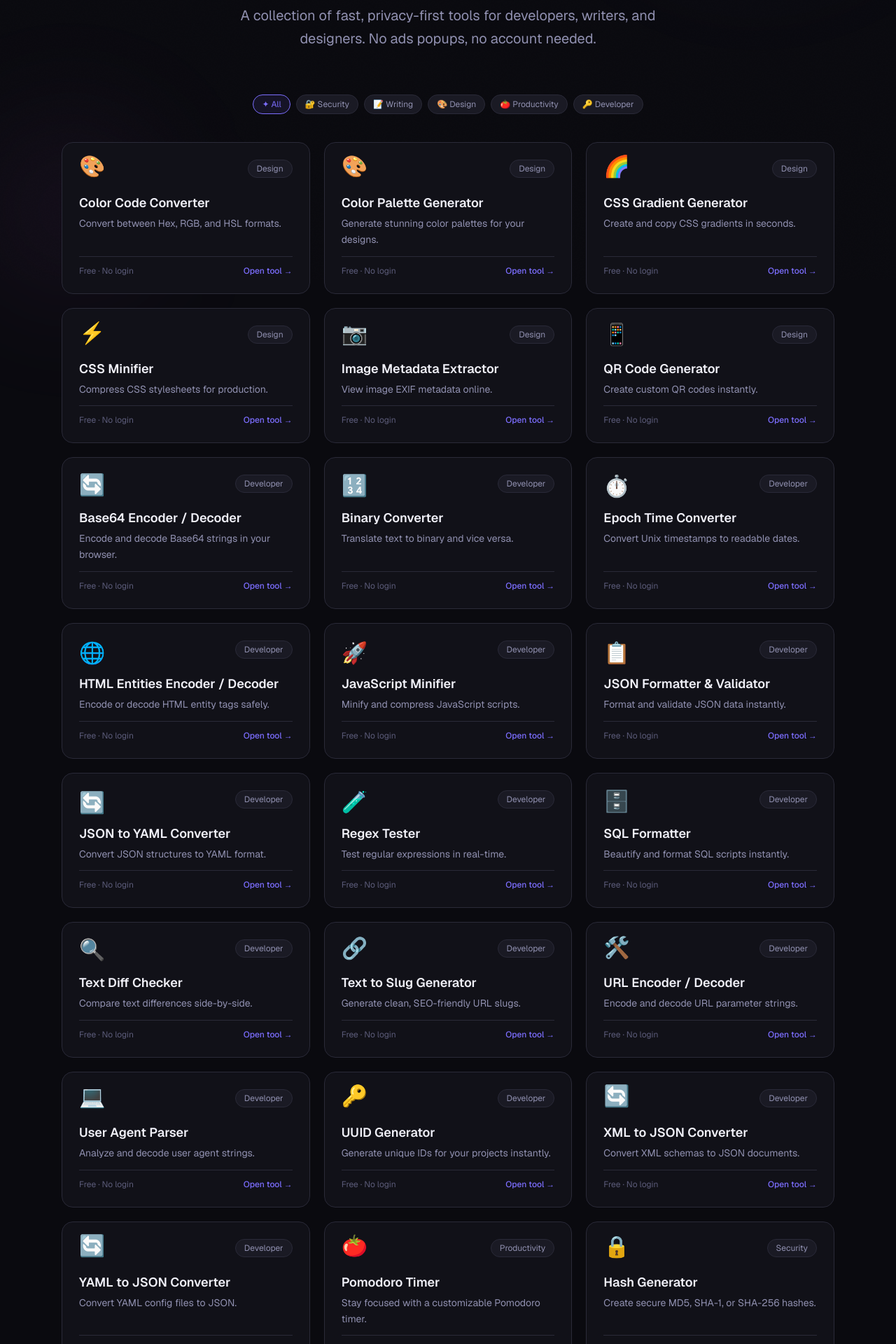
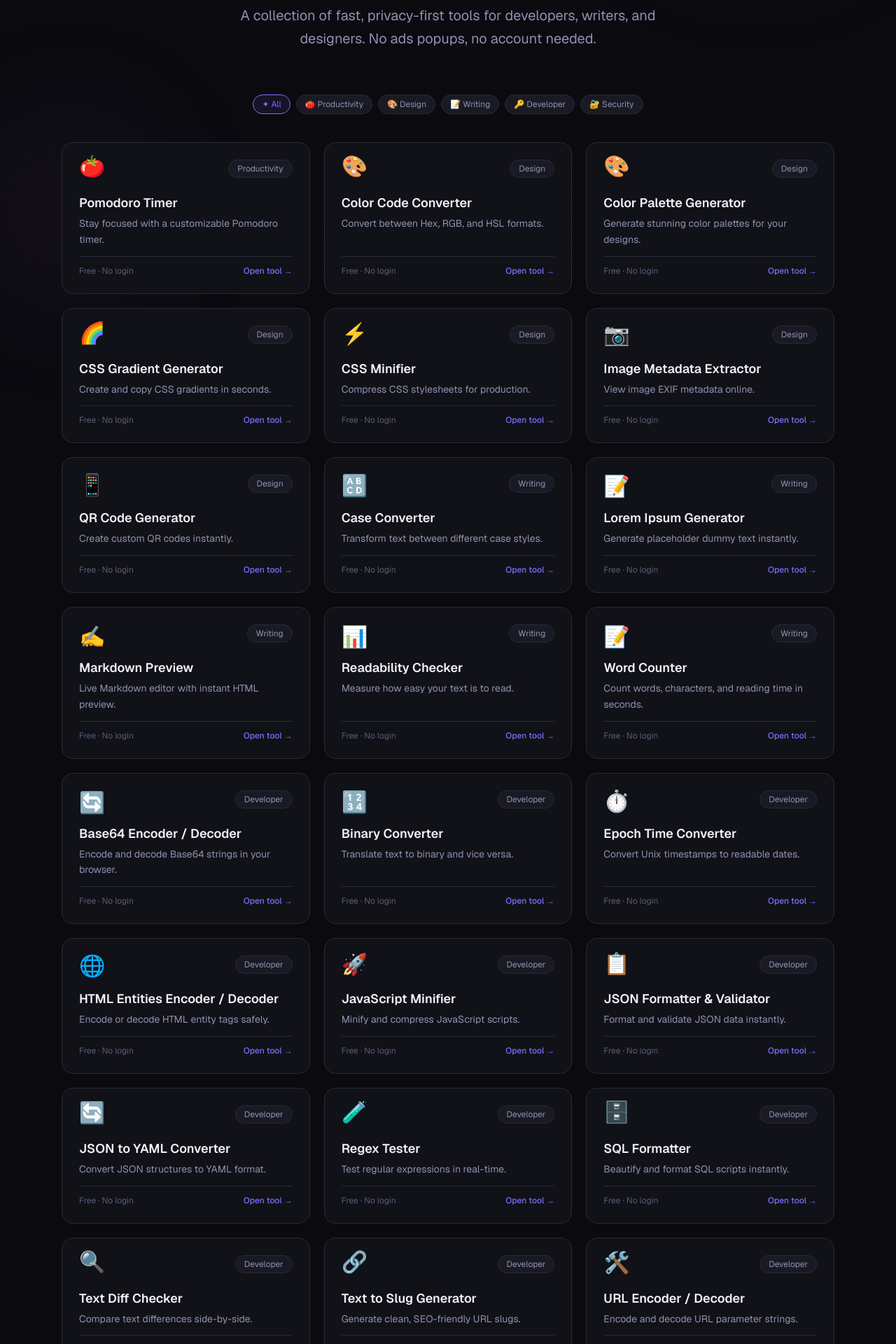
Before and after one commit to MaxC033/toolify, a Next.js app: page / in a window 1280 px wide. Shown: the part 400-2320 px from the top of the page at 70% size. Built offline with nearby package versions, Linux system fonts and the light colour scheme; no server answers.

Commit message:
feat: customize category buttons and tools grid sorting to follow the order: Productivity, Design, Writing, Developer, Security

```diff
--- a/app/page.tsx
+++ b/app/page.tsx
@@ -4,10 +4,9 @@ import { useState } from "react";
 import Link from "next/link";
 import toolsData from "@/data/tools.json";
 
-const categories = [
-  "All",
-  ...Array.from(new Set(toolsData.map((t) => t.category))),
-];
+const categoryOrder = ["Productivity", "Design", "Writing", "Developer", "Security"];
+
+const categories = ["All", ...categoryOrder];
 
 const categoryIcons: Record<string, string> = {
   All: "✦",
@@ -21,10 +20,12 @@ const categoryIcons: Record<string, string> = {
 export default function Home() {
   const [selectedCategory, setSelectedCategory] = useState("All");
 
-  // Group tools by category alphabetically, then by title
+  // Group tools by custom category order, then by title
   const sortedTools = [...toolsData].sort((a, b) => {
-    if (a.category !== b.category) {
-      return a.category.localeCompare(b.category);
+    const indexA = categoryOrder.indexOf(a.category);
+    const indexB = categoryOrder.indexOf(b.category);
+    if (indexA !== indexB) {
+      return indexA - indexB;
     }
     return a.title.localeCompare(b.title);
   });
```
Also changed, not shown: 1 other file (tests, documents, lock files or other folders).
